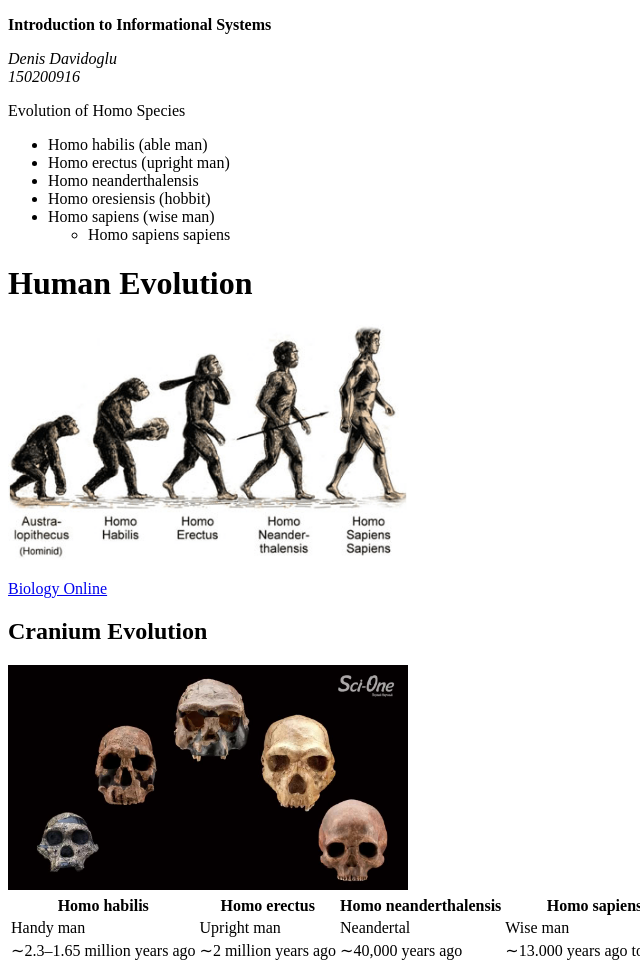
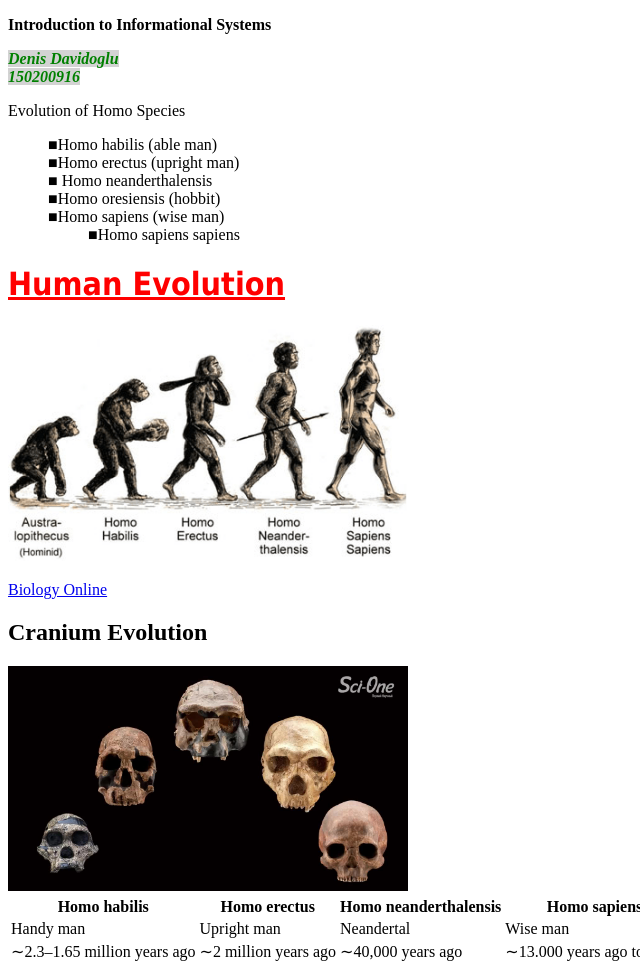
Before and after one commit to itu-itis/git-fundamentals-draft-itu-itis21-davidoglu21, a plain HTML site: page index.html in a window 1280 px wide. Shown: the top 967 px of the page, without its empty margins (0-640 px from the left). Drawn offline with Linux system fonts and the light colour scheme.

Commit message:
I added CSS File for the Recitation on 15.11.2021

```diff
--- /dev/null
+++ b/all.css
@@ -0,0 +1,16 @@
+h1 {
+			font-size: 24pt;
+			color: red;
+			text-decoration: underline;
+			font-family: tahoma, helvetica, sans-serif;
+		}
+		em {
+			font-size: normal;
+			color: green;
+			background-color: lightgrey;
+			font-weight: bold;
+		}
+
+ul {list-style:none}
+li::before {content:"\25A0"};
+}
--- a/index.html
+++ b/index.html
@@ -3,6 +3,7 @@
 	<head>
 	<meta charset="utf-8"/>
 	<title>My Web Page</title>
+	<link rel="stylesheet" type="text/css" href="all.css"/>
 	</head>
 
 	<body>
```
Also changed, not shown: 1 other file.
